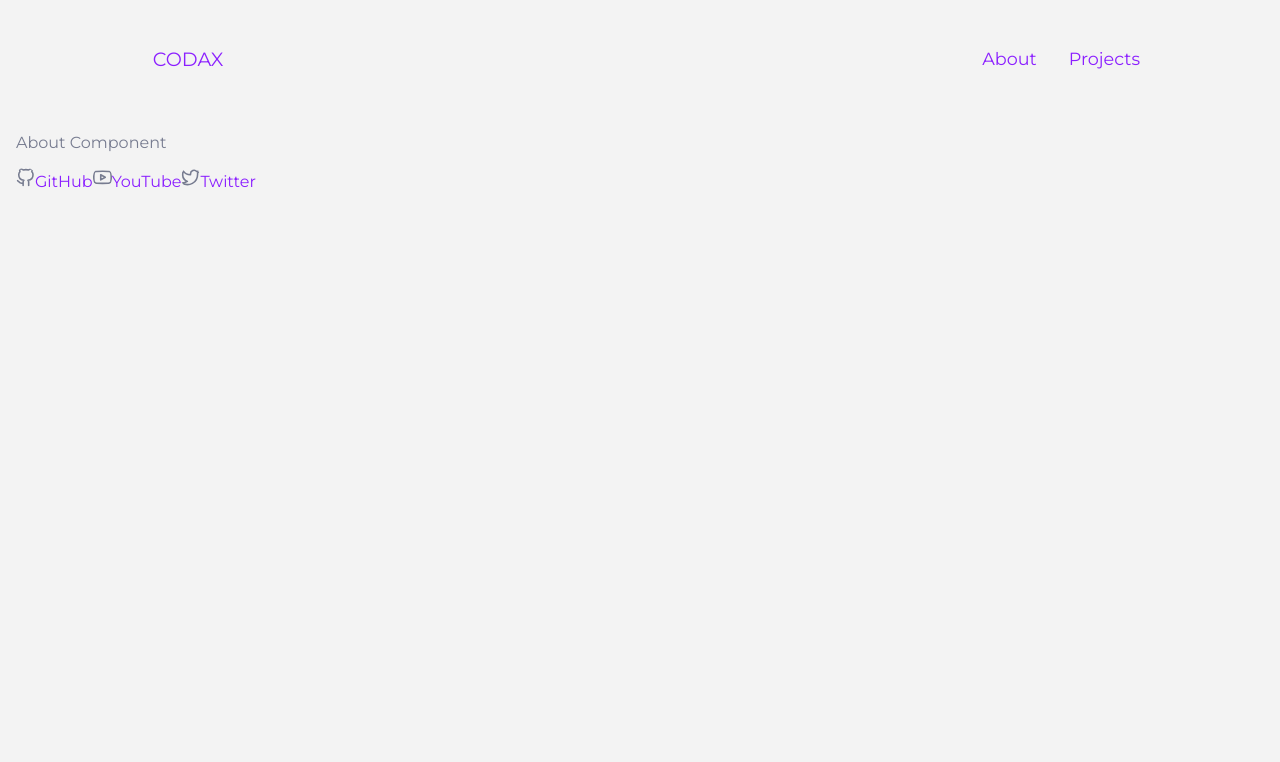
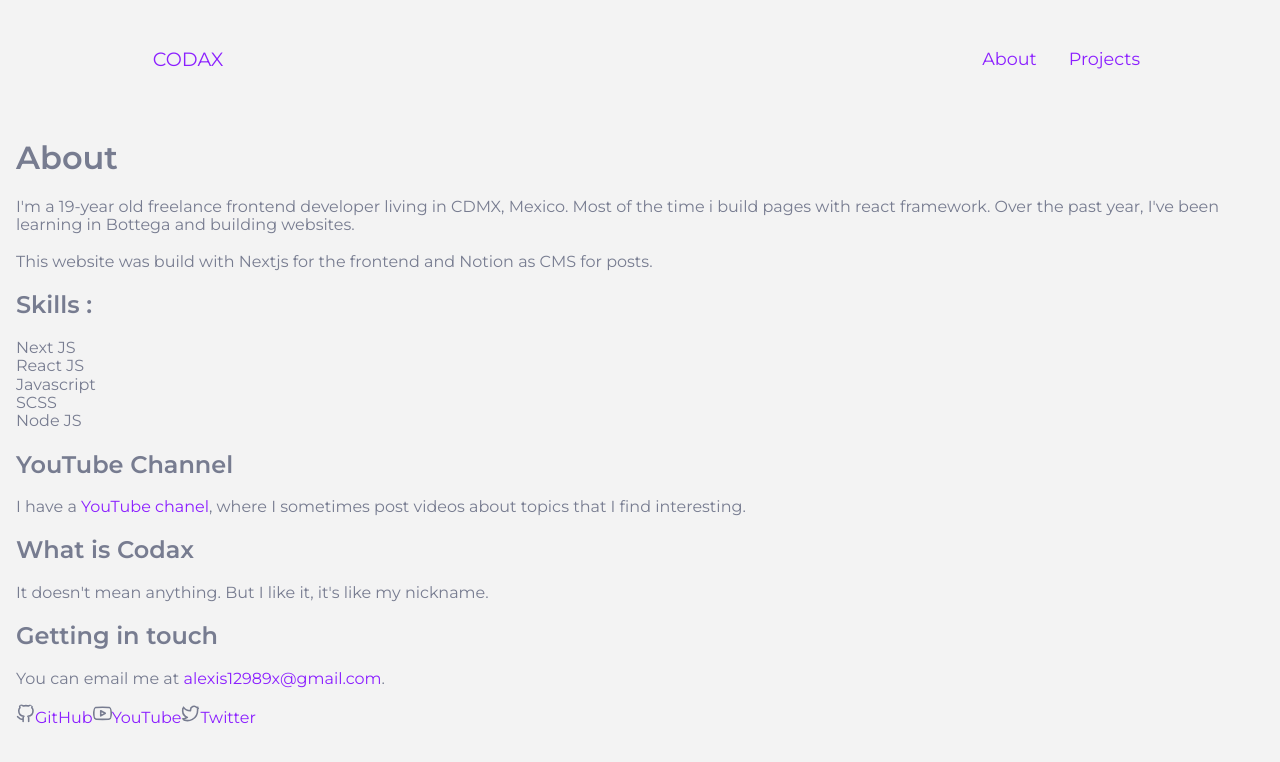
Before and after one commit to a12989x/notion-blog, a Next.js app: page /about in a window 1280 px wide. Shown: the top 762 px of the page. Built offline with nearby package versions, Linux system fonts and the light colour scheme.

Commit message:
Set up About component with animations

```diff
--- a/pages/about.js
+++ b/pages/about.js
@@ -1,8 +1,63 @@
+import Link from 'next/link';
+import { motion } from 'framer-motion';
+import { fadeInUp } from '../lib/animations';
+
 const About = () => {
     return (
-        <div>
-            <p>About Component</p>
-        </div>
+        <motion.main
+            className="about"
+            variants={fadeInUp}
+            initial="initial"
+            animate="animate"
+            exit={{ opacity: 0 }}
+        >
+            <h1 className="about__header">About</h1>
+            <p className="about__paragraph">
+                I'm a 19-year old freelance frontend developer living in CDMX,
+                Mexico. Most of the time i build pages with react framework.
+                Over the past year, I've been learning in Bottega and building
+                websites.
+                <br />
+                <br />
+                This website was build with Nextjs for the frontend and Notion
+                as CMS for posts.
+            </p>
+
+            <h2 className="about__header">Skills :</h2>
+            <ul className="about__skills">
+                <li>Next JS</li>
+                <li>React JS</li>
+                <li>Javascript</li>
+                <li>SCSS</li>
+                <li>Node JS</li>
+            </ul>
+
+            <h2 className="about__header">YouTube Channel</h2>
+            <p className="about__paragraph">
+                I have a{' '}
+                <Link href="https://www.youtube.com/channel/UCMY0GhV1HuX4XdbgalC77VQ">
+                    <a className="link">YouTube chanel</a>
+                </Link>
+                , where I sometimes post videos about topics that I find
+                interesting.
+            </p>
+
+            <h2 className="about__header">What is Codax</h2>
+            <p className="about__paragraph">
+                It doesn't mean anything. But I like it, it's like my nickname.
+            </p>
+
+            <h2 id="#contact" className="about__header">
+                Getting in touch
+            </h2>
+            <p className="about__paragraph">
+                You can email me at{' '}
+                <Link href="mailto:alexis12989x@gmail.com">
+                    <a className="link">alexis12989x@gmail.com</a>
+                </Link>
+                .
+            </p>
+        </motion.main>
     );
 };
 
```
